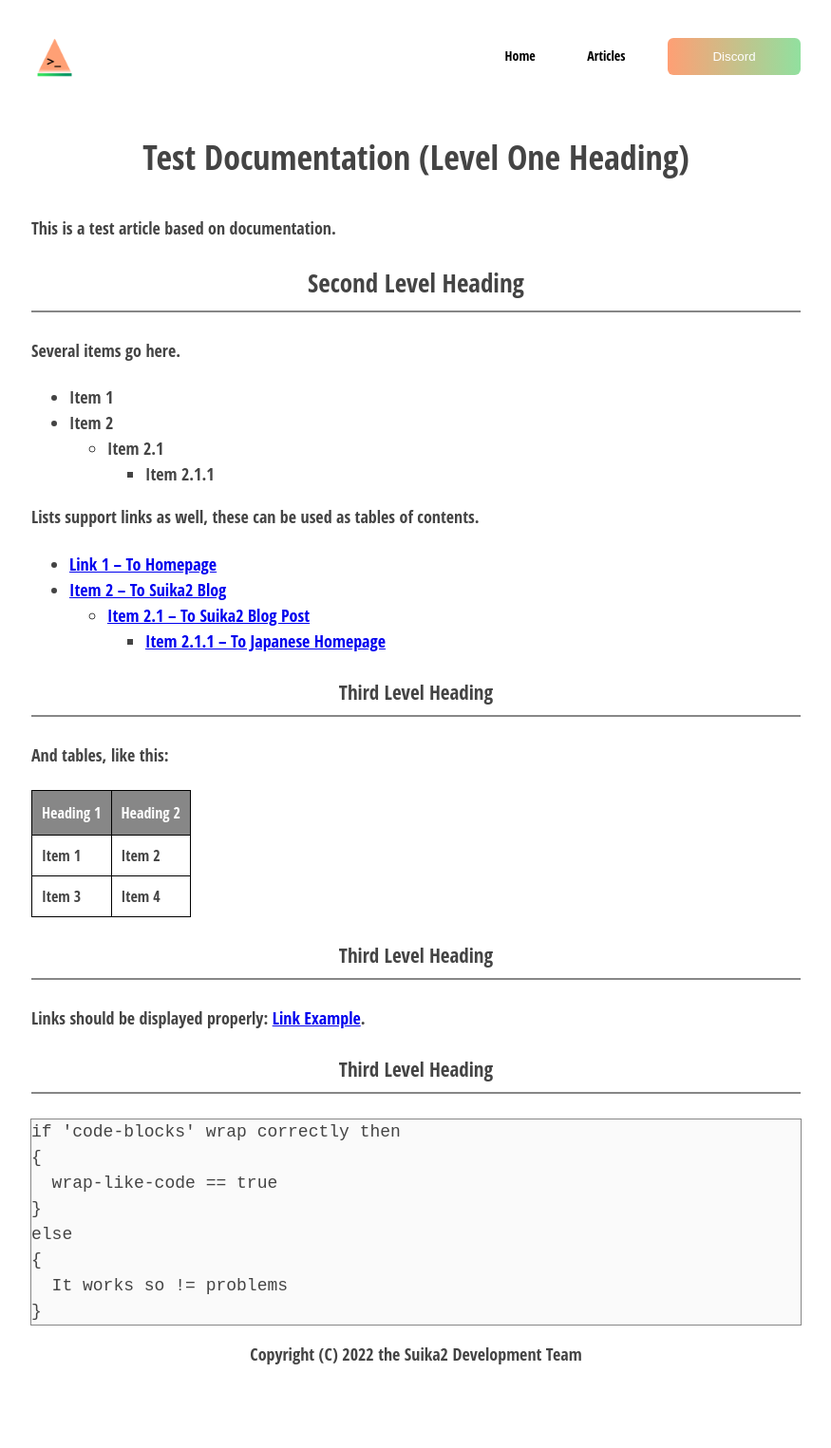
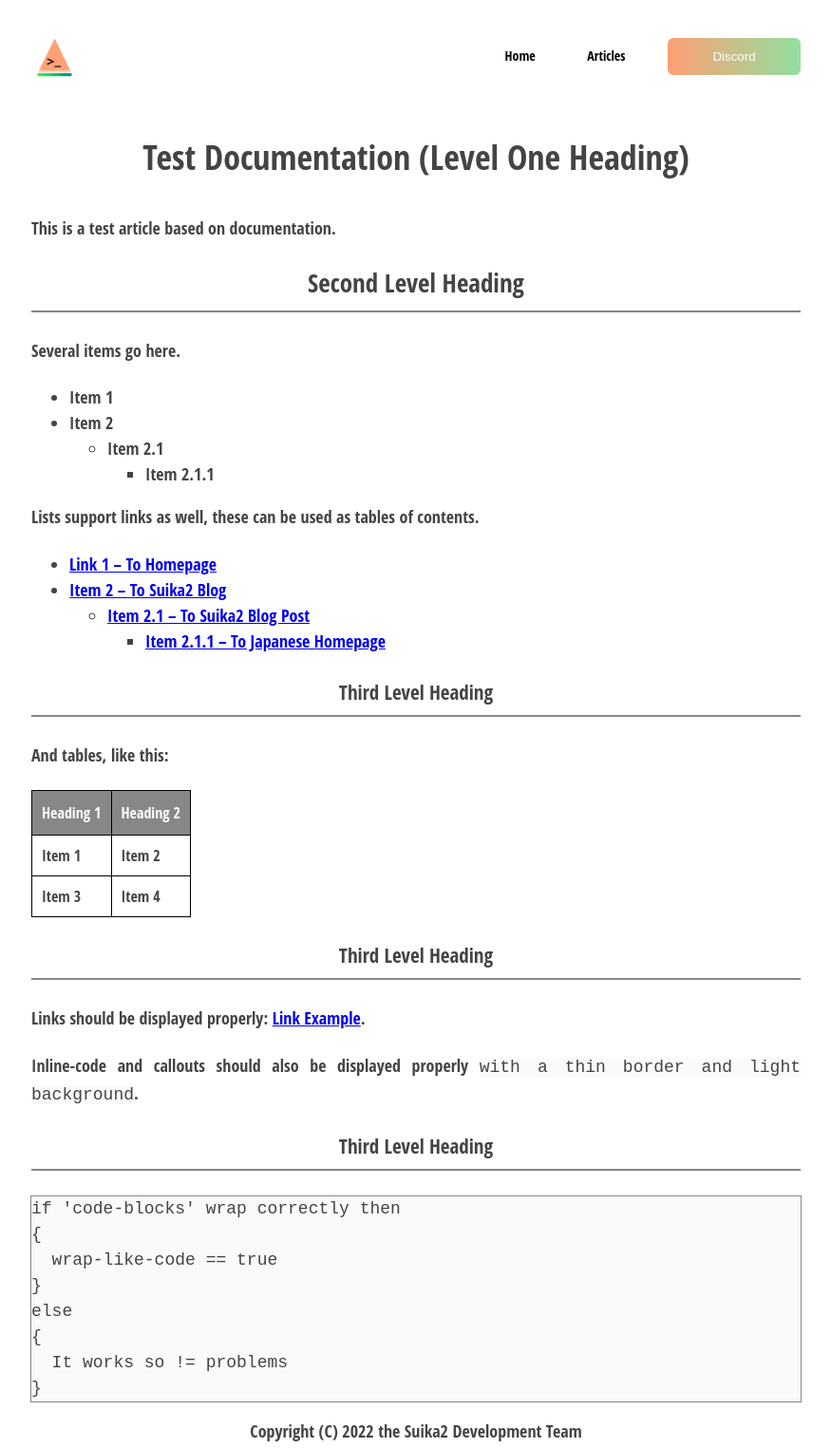
Before and after one commit to suika2engine/suika2engine.github.io, a Jekyll site: the page built from docs/doc-test.md, in a window 1280 px wide. Shown: the whole page at 95% size, without its empty margins (202-1077 px from the left). Built offline with Jekyll 4.4.1, drawn with Linux system fonts in a browser that asks for light colours; our own code applies the rules of GitHub Pages for plain Markdown files; before the commit the page ends 1445 px from its top, so only the background shows below that.

Commit message:
Update doc-test.md

````diff
--- a/docs/doc-test.md
+++ b/docs/doc-test.md
@@ -30,6 +30,8 @@ And tables, like this:
 ### Third Level Heading
 Links should be displayed properly: [Link Example](https://docs.suika2.com/).
 
+Inline-code and callouts should also be displayed properly `with a thin border and light background`.
+
 ### Third Level Heading
 
 ```
````
